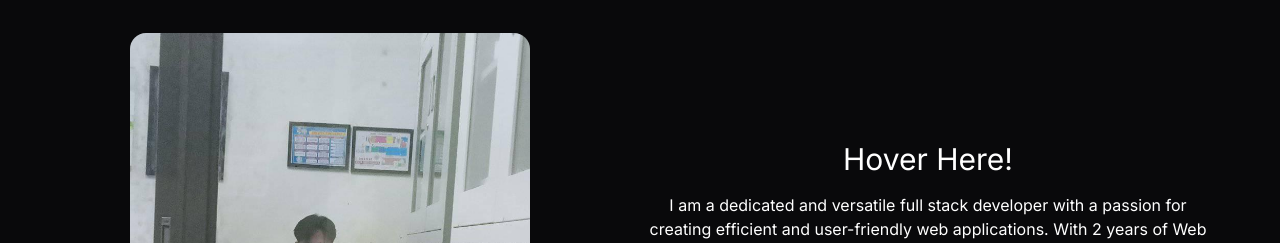
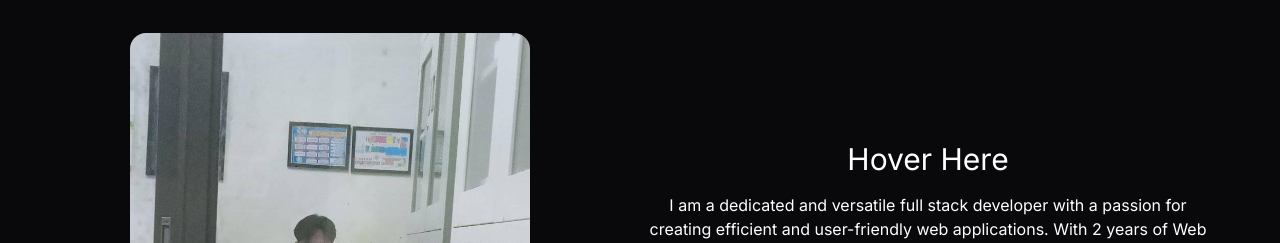
Before and after one commit to dzpromark056/next-app, a Next.js app: page / in a window 1280 px wide. Shown: the part 880-1123 px from the top of the page. Built offline with nearby package versions, Linux system fonts and the light colour scheme.

Commit message:
i remove the ! in the  text in about components

```diff
--- a/app/components/About.jsx
+++ b/app/components/About.jsx
@@ -68,7 +68,7 @@ const About = () => {
                         onMouseEnter={textEnter}
                         onMouseLeave={textLeave}
                         className='mt-40 max-w-xl py-6 leading-1 text-center sm:mt-5'>
-                        <h1 className='py-4 text-3xl'>Hover Here!</h1>
+                        <h1 className='py-4 text-3xl'>Hover Here</h1>
                         {ABOUT_TEXT} </p>
                     </div>
             </motion.div>
```
